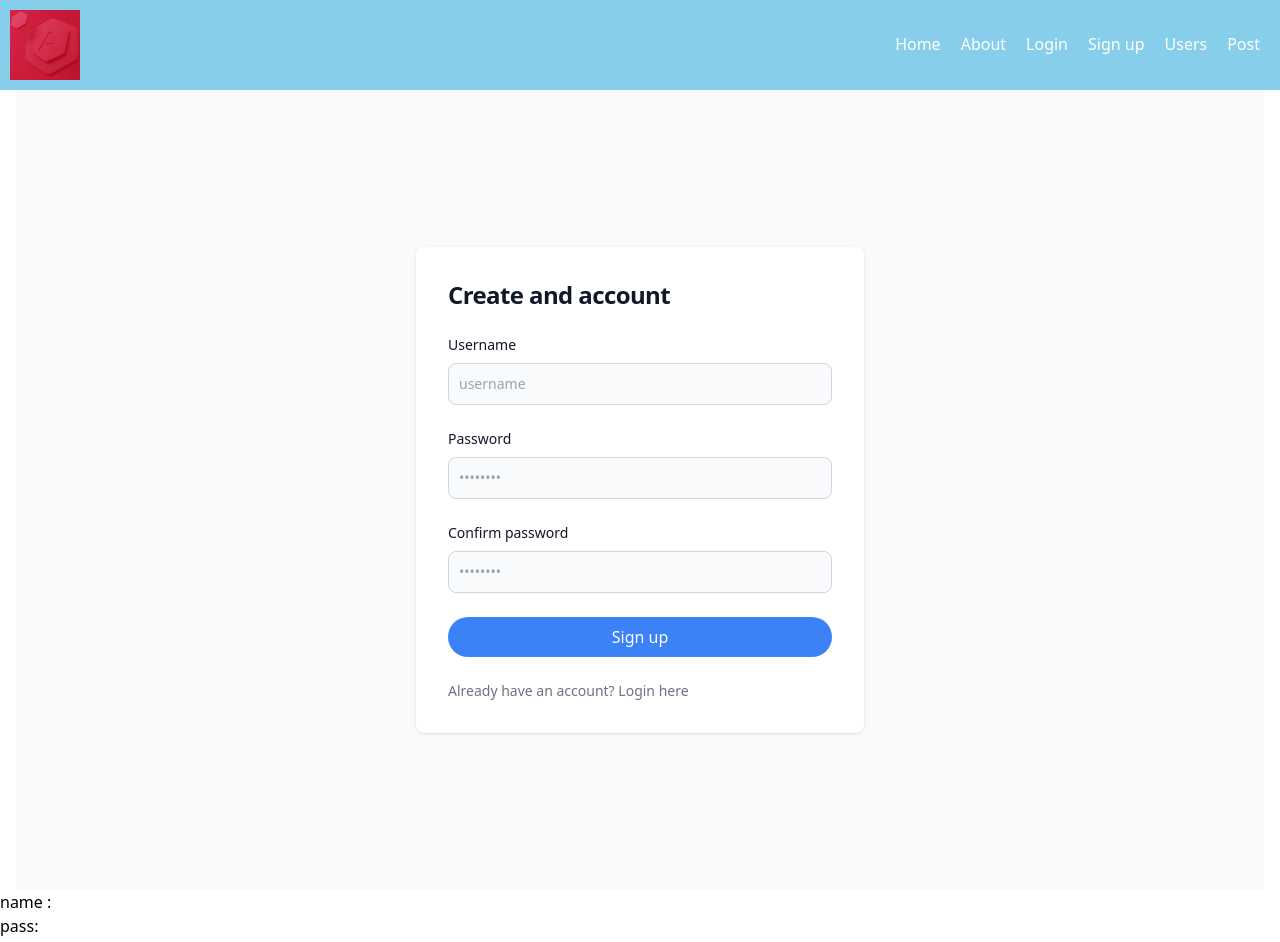
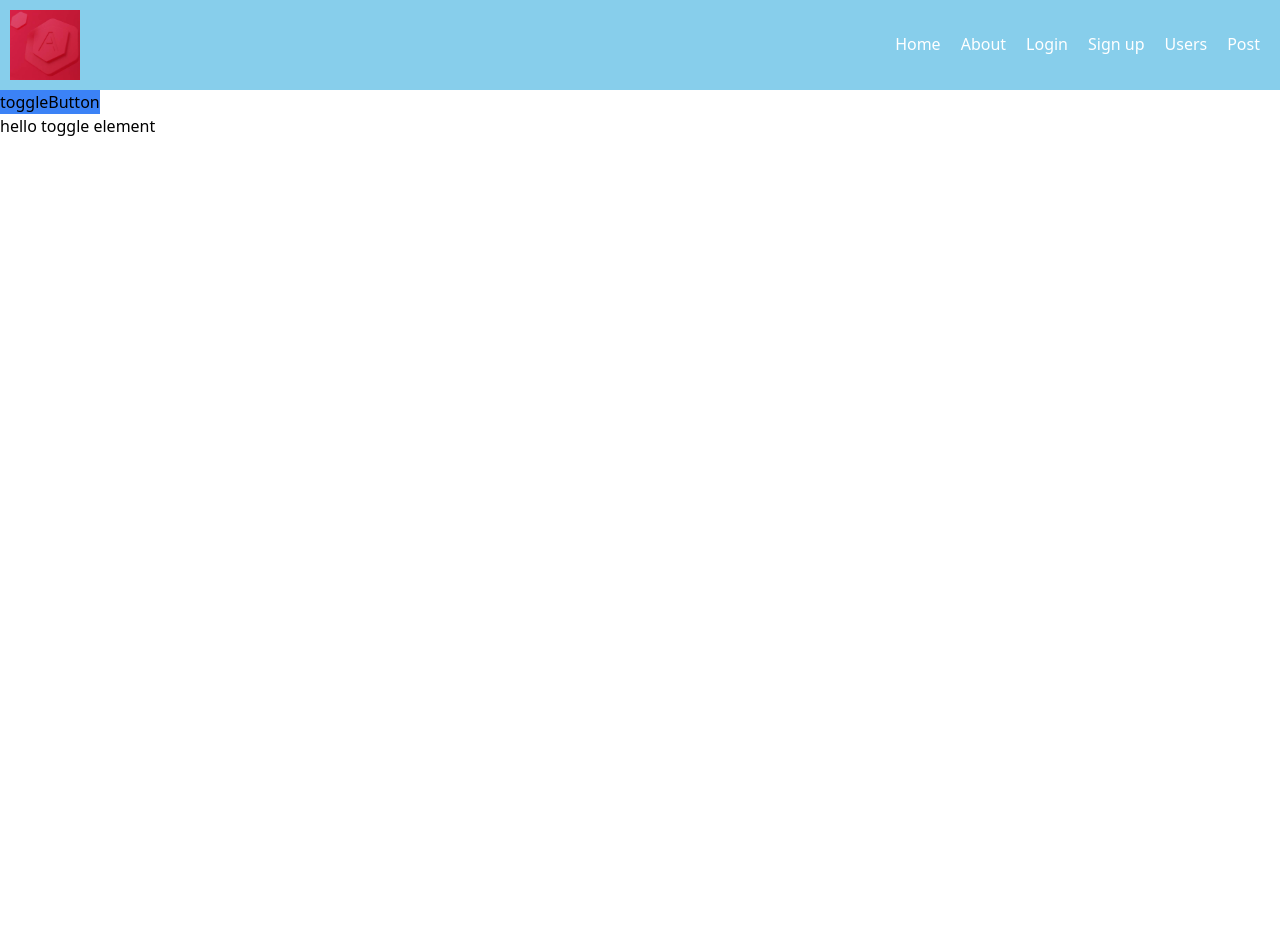
Before and after one commit to haidarali2017/angular14auth, an Angular app: page / in a window 1280 px wide. Shown: the top 942 px of the page. After the commit the page ends 800 px from the top, so only its background shows below. Built offline with nearby package versions, Linux system fonts and the light colour scheme.

Commit message:
toggle element

```diff
--- a/src/app/app.component.html
+++ b/src/app/app.component.html
@@ -2,6 +2,6 @@
 
 <app-header></app-header>
 
- <!-- <app-functiondelcation></app-functiondelcation> -->
-<app-signup></app-signup>
-<app-login></app-login>
+ <app-functiondelcation></app-functiondelcation>
+<!-- <app-signup></app-signup>
+<app-login></app-login> -->
--- a/src/app/practice/functiondelcation/functiondelcation.component.html
+++ b/src/app/practice/functiondelcation/functiondelcation.component.html
@@ -1,43 +1,43 @@
 <!-- get valu parameter  -->
-<button (click)="getName(123)" class="bg-transparent hover:bg-blue-500 text-blue-700 font-semibold hover:text-white py-2 px-4 border border-blue-500 hover:border-transparent rounded">
+<!-- <button (click)="getName(123)" class="bg-transparent hover:bg-blue-500 text-blue-700 font-semibold hover:text-white py-2 px-4 border border-blue-500 hover:border-transparent rounded">
     click me
-  </button>
+  </button> -->
 
   <!-- get value -->
-  <input type="text" #box (keyup)="getValue(box.placeholder)" placeholder="enter anything" name="name">
+  <!-- <input type="text" #box (keyup)="getValue(box.placeholder)" placeholder="enter anything" name="name">
   <p>
     input value : {{display}}
-  </p>
+  </p> -->
 
   <!-- counter  -->
-  <button (click)="counter('minus')" class="bg-transparent hover:bg-blue-500 text-blue-700 font-semibold hover:text-white py-2 px-4 border border-blue-500 hover:border-transparent rounded">--</button>
+  <!-- <button (click)="counter('minus')" class="bg-transparent hover:bg-blue-500 text-blue-700 font-semibold hover:text-white py-2 px-4 border border-blue-500 hover:border-transparent rounded">--</button>
  <p class="heading">count: {{count}} </p>
  <button (click)="counter('add')" class="bg-transparent hover:bg-blue-500 text-blue-700 font-semibold hover:text-white py-2 px-4 border border-blue-500 hover:border-transparent rounded">++</button>
 
-<br>
+<br> -->
 <!-- property binding   -->
- <input type="text" value="{{name}}"  disabled="{{disable}}">
+ <!-- <input type="text" value="{{name}}"  disabled="{{disable}}">
  <br>
 
  <input type="text" [value]=name [disabled]=false>
 
- <br>
+ <br> -->
 
  <!-- if else  -->
- <h1 *ngIf="show=='yes' then trueblock else elseblock" > </h1>
+ <!-- <h1 *ngIf="show=='yes' then trueblock else elseblock" > </h1>
+ -->
 
-
-<ng-template #trueblock>
+<!-- <ng-template #trueblock>
   true block
 </ng-template>
  <ng-template #elseblock>
    else block
  </ng-template>
 
- <br>
+ <br> -->
 
  <!-- loop  -->
-
+<!--
  <ul>
   <li *ngFor="let item of friendslist">
 	The {{item.name}} and {{item.age}} is here
@@ -57,10 +57,17 @@
     </ul>
 
   </li>
-</ul>
+</ul> -->
 
 <!-- style binding  -->
 
-<h2  [style.color]="color">style binding</h2>
+<!-- <h2  [style.color]="color">style binding</h2>
 
-<button (click)="updateColor()" class="bg-blue-500">update color </button>
+<button (click)="updateColor()" class="bg-blue-500">update color </button> -->
+
+<!-- toggle element -->
+
+<button (click)="toggleButton()" class="bg-blue-500">toggleButton </button>
+<div *ngIf="displayToggle">
+  <h1>hello toggle element </h1>
+</div>
--- a/src/app/practice/functiondelcation/functiondelcation.component.ts
+++ b/src/app/practice/functiondelcation/functiondelcation.component.ts
@@ -93,4 +93,10 @@ export class FunctiondelcationComponent implements OnInit {
     this.color='red';
    }
 
+  //  toggleButton
+  displayToggle=true;
+  toggleButton(){
+    // alert(3);
+    this.displayToggle=!this.displayToggle;
+  }
 }
```
